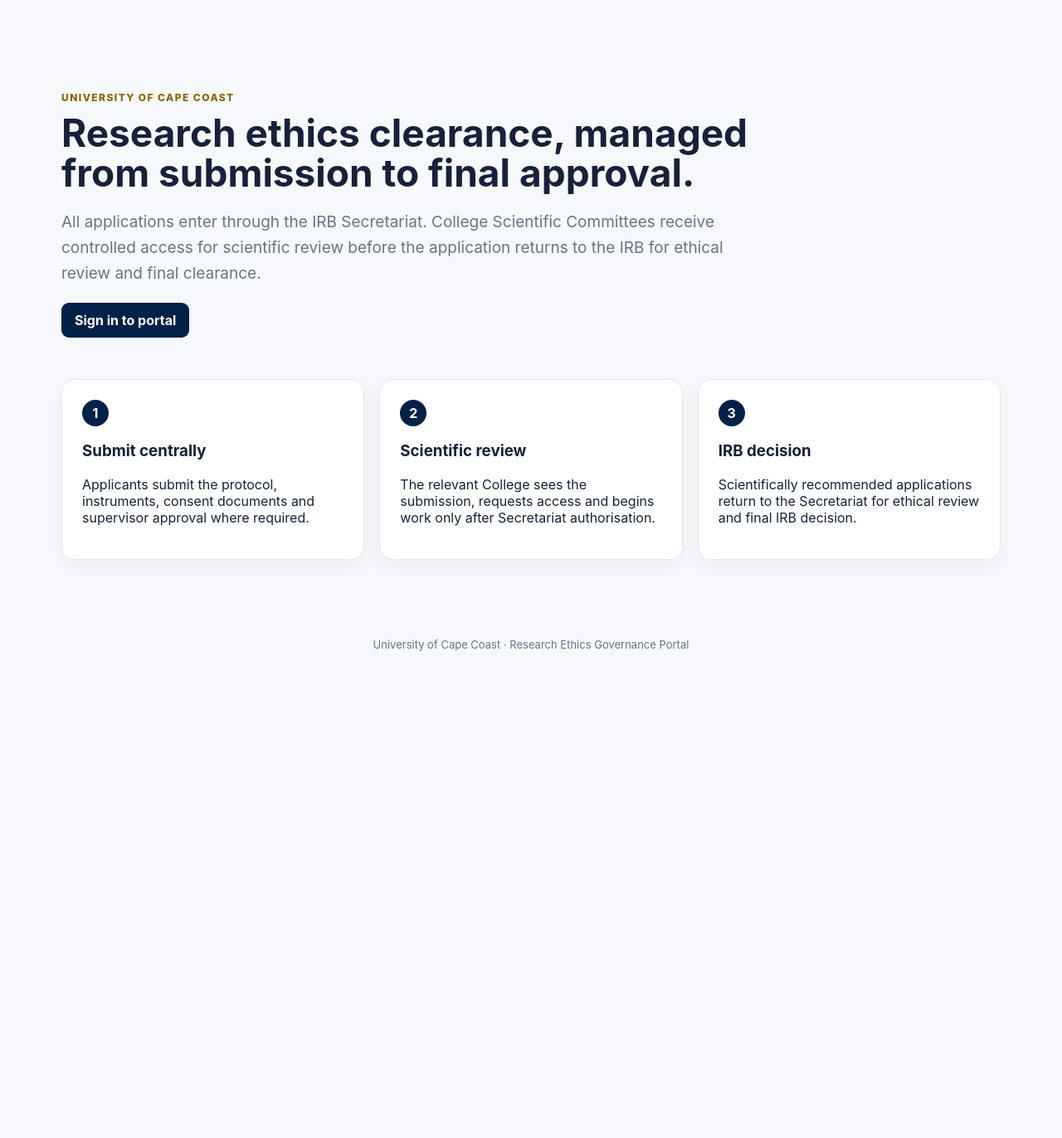
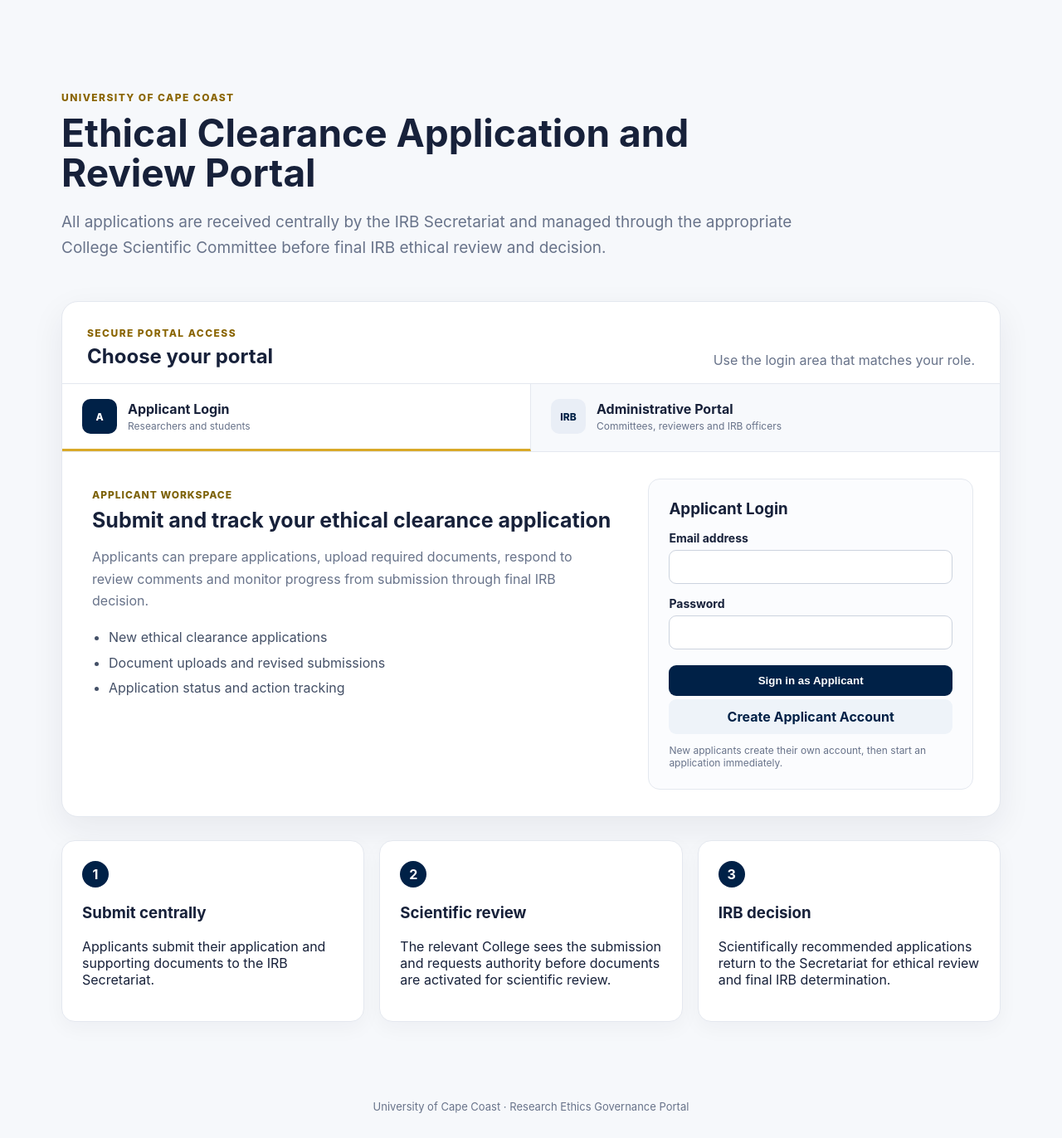
Before and after one commit to yawanokye/UCCIRB, a FastAPI app: page / in a window 1280 px wide. Shown: the part 78-1450 px from the top of the page at 83% size. Before the commit the page ends 863 px from the top, so only its background shows below. Run offline with FastAPI, Linux system fonts and the light colour scheme.

Commit message:
Add files via upload

```diff
--- a/app/templates/base.html
+++ b/app/templates/base.html
@@ -11,7 +11,7 @@
   {% if user %}<div class="userbox"><span>{{ user.full_name }}</span><small>{{ user.role.replace('_',' ').title() }}</small><form method="post" action="/logout"><button class="linkbtn">Sign out</button></form></div>{% endif %}
 </header>
 {% if user %}
-<nav class="nav"><a href="/dashboard">Dashboard</a>{% if user.role == 'applicant' %}<a href="/applications/new">New application</a>{% endif %}</nav>
+<nav class="nav"><a href="/dashboard">Dashboard</a>{% if user.role == 'applicant' %}<a href="/applications/new">New application</a>{% endif %}<a href="/account/password">Change password</a></nav>
 {% endif %}
 <main class="container">{% block content %}{% endblock %}</main>
 <footer>University of Cape Coast · Research Ethics Governance Portal</footer>
--- a/app/templates/home.html
+++ b/app/templates/home.html
@@ -1,4 +1,106 @@
-{% extends 'base.html' %}{% block content %}
-<section class="hero"><span class="eyebrow">University of Cape Coast</span><h1>Research ethics clearance, managed from submission to final approval.</h1><p>All applications enter through the IRB Secretariat. College Scientific Committees receive controlled access for scientific review before the application returns to the IRB for ethical review and final clearance.</p><div class="actions"><a class="btn" href="/login">Sign in to portal</a></div></section>
-<section class="steps"><div><b>1</b><h3>Submit centrally</h3><p>Applicants submit the protocol, instruments, consent documents and supervisor approval where required.</p></div><div><b>2</b><h3>Scientific review</h3><p>The relevant College sees the submission, requests access and begins work only after Secretariat authorisation.</p></div><div><b>3</b><h3>IRB decision</h3><p>Scientifically recommended applications return to the Secretariat for ethical review and final IRB decision.</p></div></section>
+{% extends 'base.html' %}
+{% block title %}UCC Ethical Clearance Portal{% endblock %}
+{% block content %}
+<section class="hero portal-hero">
+  <span class="eyebrow">University of Cape Coast</span>
+  <h1>Ethical Clearance Application and Review Portal</h1>
+  <p>All applications are received centrally by the IRB Secretariat and managed through the appropriate College Scientific Committee before final IRB ethical review and decision.</p>
+</section>
+
+<section class="login-shell" aria-labelledby="portal-access-title">
+  <div class="login-shell-head">
+    <div>
+      <span class="eyebrow">Secure portal access</span>
+      <h2 id="portal-access-title">Choose your portal</h2>
+    </div>
+    <p>Use the login area that matches your role.</p>
+  </div>
+
+  <div class="portal-tabs" role="tablist" aria-label="Portal login options">
+    <button class="portal-tab active" id="applicant-tab" type="button" role="tab" aria-selected="true" aria-controls="applicant-panel" data-panel="applicant-panel">
+      <span class="tab-icon">A</span>
+      <span><strong>Applicant Login</strong><small>Researchers and students</small></span>
+    </button>
+    <button class="portal-tab" id="admin-tab" type="button" role="tab" aria-selected="false" aria-controls="admin-panel" data-panel="admin-panel">
+      <span class="tab-icon">IRB</span>
+      <span><strong>Administrative Portal</strong><small>Committees, reviewers and IRB officers</small></span>
+    </button>
+  </div>
+
+  <div class="portal-panel active" id="applicant-panel" role="tabpanel" aria-labelledby="applicant-tab">
+    <div class="portal-panel-copy">
+      <span class="portal-kicker">Applicant workspace</span>
+      <h3>Submit and track your ethical clearance application</h3>
+      <p>Applicants can prepare applications, upload required documents, respond to review comments and monitor progress from submission through final IRB decision.</p>
+      <ul class="feature-list">
+        <li>New ethical clearance applications</li>
+        <li>Document uploads and revised submissions</li>
+        <li>Application status and action tracking</li>
+      </ul>
+    </div>
+    <form class="home-login-form" method="post" action="/login">
+      <input type="hidden" name="portal" value="applicant">
+      <h3>Applicant Login</h3>
+      <label>Email address<input type="email" name="email" autocomplete="username" required></label>
+      <label>Password<input type="password" name="password" autocomplete="current-password" required></label>
+      <button class="btn full" type="submit">Sign in as Applicant</button>
+      <a class="btn secondary full create-account-btn" href="/register">Create Applicant Account</a>
+      <p class="form-help">New applicants create their own account, then start an application immediately.</p>
+    </form>
+  </div>
+
+  <div class="portal-panel" id="admin-panel" role="tabpanel" aria-labelledby="admin-tab" hidden>
+    <div class="portal-panel-copy">
+      <span class="portal-kicker">Administrative and review workspace</span>
+      <h3>Access committee and IRB functions</h3>
+      <p>This portal is for authorised institutional users. Your account role automatically opens the correct dashboard after login.</p>
+      <div class="role-chips" aria-label="Administrative portal roles">
+        <span>IRB Secretariat</span>
+        <span>College Scientific Committee</span>
+        <span>Scientific Reviewer</span>
+        <span>IRB Reviewer</span>
+        <span>IRB Chairperson</span>
+        <span>System Administrator</span>
+      </div>
+    </div>
+    <form class="home-login-form admin-form" method="post" action="/login">
+      <input type="hidden" name="portal" value="administrative">
+      <h3>Administrative Login</h3>
+      <label>Institutional email<input type="email" name="email" autocomplete="username" required></label>
+      <label>Password<input type="password" name="password" autocomplete="current-password" required></label>
+      <button class="btn full" type="submit">Sign in to Administrative Portal</button>
+      <p class="form-help">Authorised UCC and IRB accounts only.</p>
+    </form>
+  </div>
+</section>
+
+<section class="steps workflow-steps">
+  <div><b>1</b><h3>Submit centrally</h3><p>Applicants submit their application and supporting documents to the IRB Secretariat.</p></div>
+  <div><b>2</b><h3>Scientific review</h3><p>The relevant College sees the submission and requests authority before documents are activated for scientific review.</p></div>
+  <div><b>3</b><h3>IRB decision</h3><p>Scientifically recommended applications return to the Secretariat for ethical review and final IRB determination.</p></div>
+</section>
+
+<script>
+(() => {
+  const tabs = document.querySelectorAll('.portal-tab');
+  const panels = document.querySelectorAll('.portal-panel');
+  tabs.forEach((tab) => {
+    tab.addEventListener('click', () => {
+      tabs.forEach((item) => {
+        item.classList.remove('active');
+        item.setAttribute('aria-selected', 'false');
+      });
+      panels.forEach((panel) => {
+        panel.classList.remove('active');
+        panel.hidden = true;
+      });
+      tab.classList.add('active');
+      tab.setAttribute('aria-selected', 'true');
+      const panel = document.getElementById(tab.dataset.panel);
+      panel.hidden = false;
+      panel.classList.add('active');
+    });
+  });
+})();
+</script>
 {% endblock %}
```
Also changed, not shown: app/templates/change_password.html (added, +17 -0 lines), app/templates/dashboard_admin.html (added, +96 -0 lines), app/templates/login.html (+31 -2 lines), app/templates/register.html (added, +27 -0 lines).
